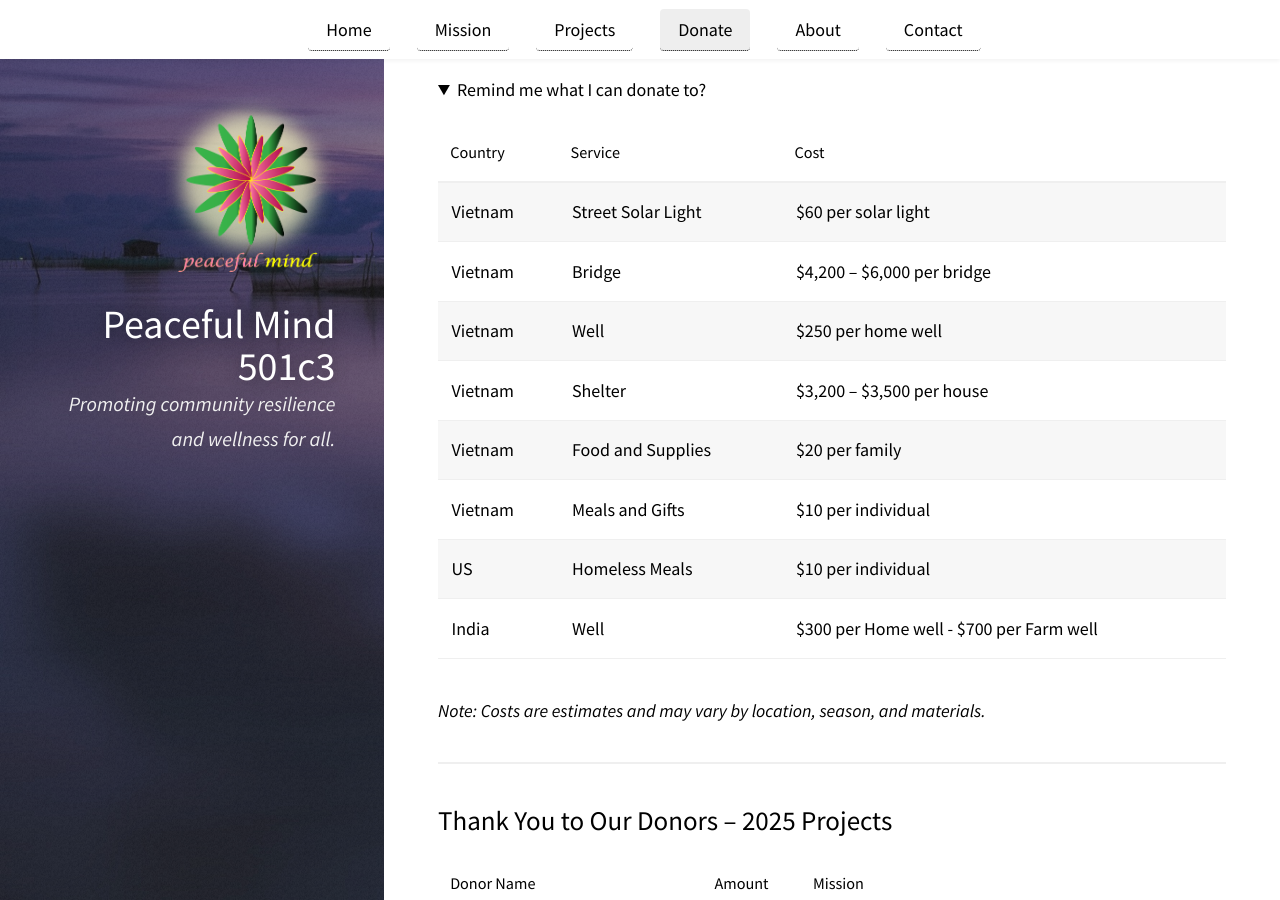
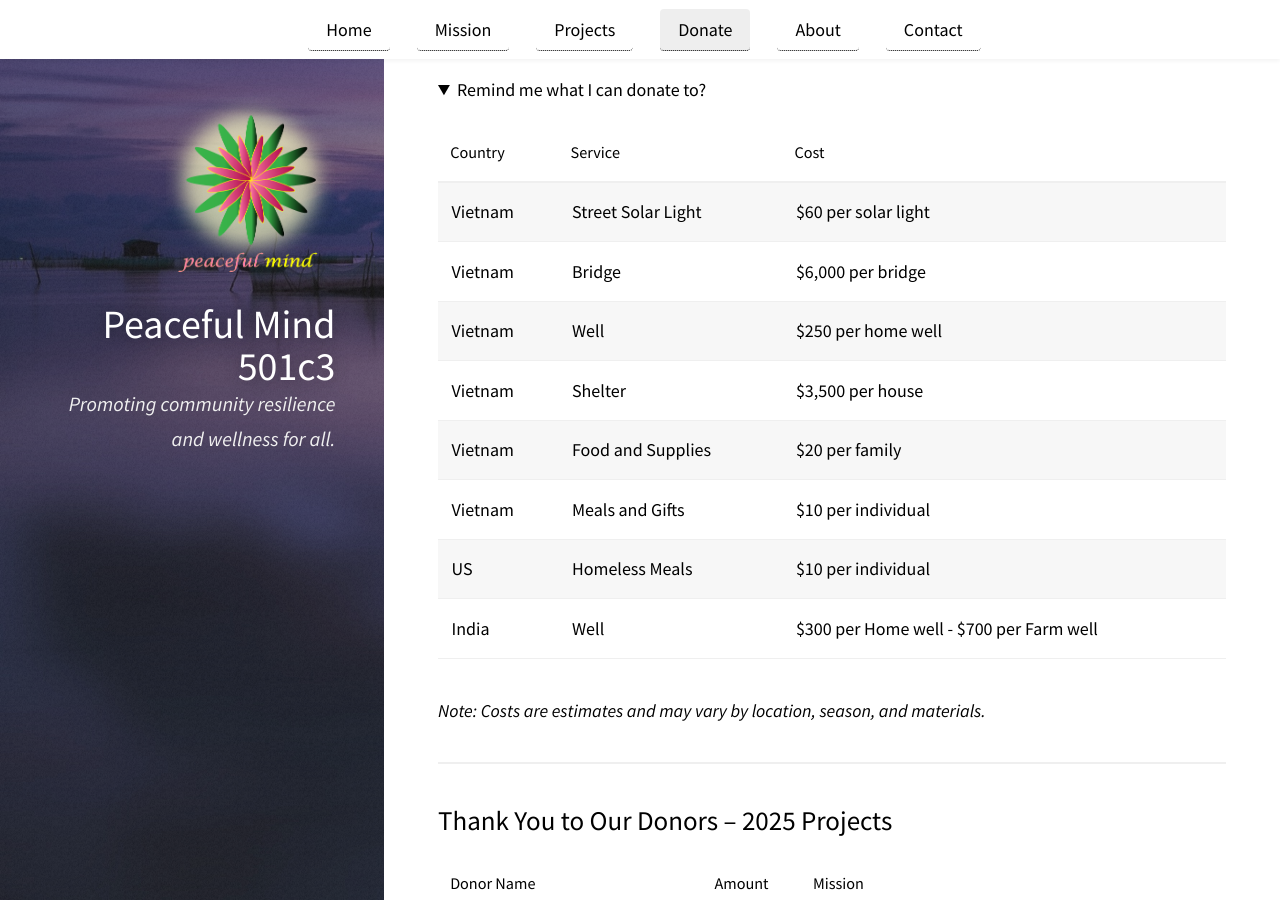
Before and after one commit to peacefulcenter/peacefulcenter.github.io, a Jekyll site: the page built from pages/donate.md, in a window 1280 px wide and 900 px high, scrolled down 865 px. Built offline with Jekyll 4.4.1, drawn with Linux system fonts in a browser that asks for light colours; our own code applies the rules of GitHub Pages for plain Markdown files.

Commit message:
update price

```diff
--- a/pages/donate.md
+++ b/pages/donate.md
@@ -42,7 +42,7 @@ _Peaceful Mind 501C3 is a tax-exempt organization. Tax ID: 39-2930680. Your dona
       <tr>
         <td>Vietnam</td>
         <td>Bridge</td>
-        <td>$4,200 – $6,000 per bridge</td>
+        <td>$6,000 per bridge</td>
       </tr>
       <tr>
         <td>Vietnam</td>
@@ -52,7 +52,7 @@ _Peaceful Mind 501C3 is a tax-exempt organization. Tax ID: 39-2930680. Your dona
       <tr>
         <td>Vietnam</td>
         <td>Shelter</td>
-        <td>$3,200 – $3,500 per house</td>
+        <td>$3,500 per house</td>
       </tr>
       <tr>
         <td>Vietnam</td>
```
